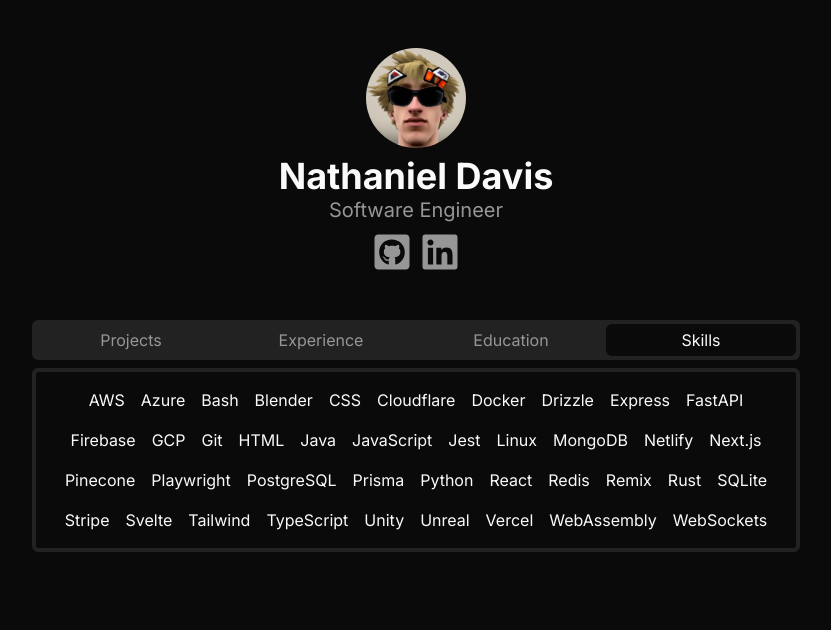
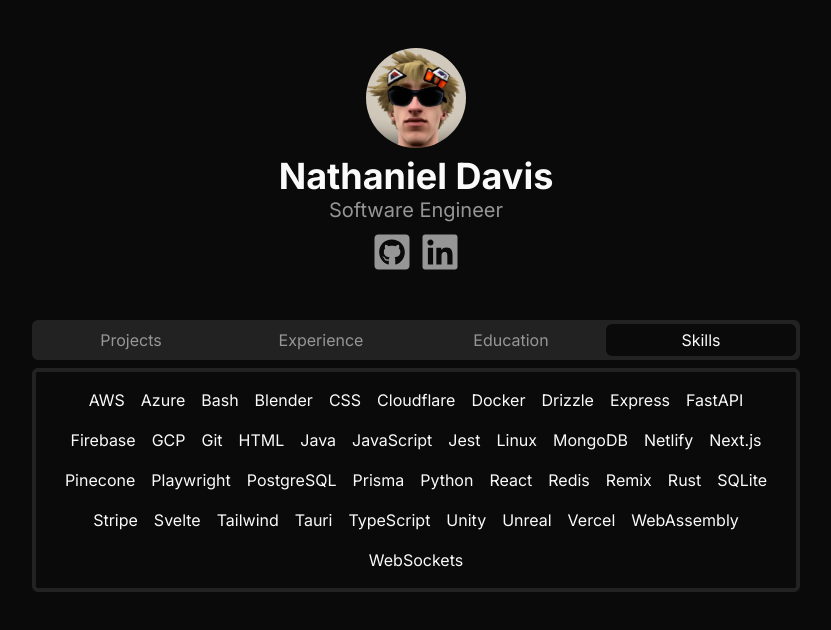
Before and after one commit to ntedvs/ntedvs.com, a Next.js app: page / in a window 1280 px wide. Both pictures are taken after a click on the button "Skills". Shown: the top 630 px of the page, without its empty margins (224-1055 px from the left). Built offline with nearby package versions, Linux system fonts and the light colour scheme.

Commit message:
Update tabs.tsx

```diff
--- a/src/app/tabs.tsx
+++ b/src/app/tabs.tsx
@@ -147,6 +147,7 @@
         "Vercel",
         "WebAssembly",
         "WebSockets",
+        "Tauri",
       ]
         .sort()
         .map((skill) => (
```
